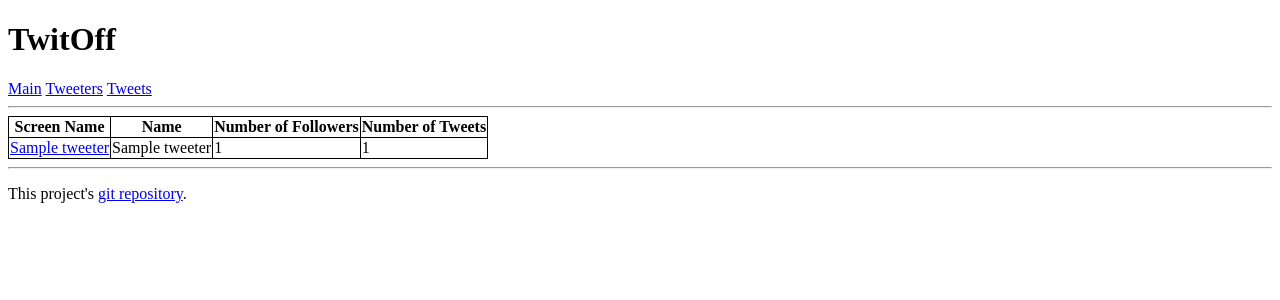
After one commit to jcs-lambda/ds11u3s3-twitoff, a Flask app: page /tweeters/ in a window 1280 px wide. The commit adds this page. Shown: the top 300 px of the page. Run offline with Flask 2, Linux system fonts and the light colour scheme; tables that the repository leaves empty hold one stand-in row (values such as "Sample post"); parts of the project's set-up code (start-up, migrations or seed data) failed here and were passed over.

Commit message:
refactor to use twitter
massive changes to everything.
works:
 - add users to database
 - add tweets to database
 - get embeddings for tweets
doesn't work:
most everything else
needs:
re-arrage, refactor, remove all the junk left in from trying different approaches
error handling

```diff
--- a/twitoff/app.py
+++ b/twitoff/app.py
@@ -8,6 +8,7 @@ from twitoff.models import db, migrate
 from twitoff.routes.home_routes import home_routes
 from twitoff.routes.tweet_routes import tweet_routes
 from twitoff.routes.tweeter_routes import tweeter_routes
+from twitoff.routes.twitter_routes import twitter_routes
 
 DB_FILE = os.path.join(
     os.path.dirname(__file__), '..', 'twitoff.db'
@@ -23,15 +24,14 @@ def create_app():
     app = Flask(__name__)
 
     # configure database
-    # app.config['SQLALCHEMY_DATABASE_URI'] = 'sqlite:///twitoff.db'
-    # app.config['SQLALCHEMY_DATABASE_URI'] = 'sqlite:////Users/guest/lambda/git/ds11u3s3-twitoff/twitoff.db'
     app.config['SQLALCHEMY_DATABASE_URI'] = 'sqlite:///' + DB_FILE
     db.init_app(app)
     migrate.init_app(app, db)
 
     # configure routes
     app.register_blueprint(home_routes)
-    app.register_blueprint(tweet_routes)
-    app.register_blueprint(tweeter_routes)
+    # app.register_blueprint(tweet_routes)
+    # app.register_blueprint(tweeter_routes)
+    app.register_blueprint(twitter_routes)
 
     return app
--- a/twitoff/routes/tweet_routes.py
+++ b/twitoff/routes/tweet_routes.py
@@ -4,7 +4,7 @@ import os
 
 from flask import Blueprint, render_template, send_from_directory
 
-from twitoff.models import Tweet, db, get_all
+from twitoff.models import Tweet, db
 
 tweet_routes = Blueprint('tweet_routes', __name__)
 
--- /dev/null
+++ b/twitoff/routes/twitter_routes.py
@@ -0,0 +1,67 @@
+"""Twitter routes (FLASK)."""
+
+from flask import Blueprint, render_template
+
+from twitoff.basilica_service import basilica_api
+from twitoff.models import Tweeter, Tweet, db, create_tweet, create_tweeter
+from twitoff.twitter_service import twitter_api, get_user, get_timeline
+
+twitter_routes = Blueprint('twitter_routes', __name__)
+
+
+@twitter_routes.route('/tweeters/')
+def get_all_tweeters():
+    tweeters = []
+    all_tweeters = Tweeter.query.all()
+    for tweeter in all_tweeters:
+        t = tweeter.__dict__
+        del t['_sa_instance_state']
+        tweeters.append(t)
+    return render_template(
+        'tweeter.html',
+        tweeters=tweeters
+    )
+
+
+@twitter_routes.route('/tweeters/<screen_name>')
+def get_tweeter(screen_name=None):
+    tweets = []
+    tweeter = Tweeter.query.filter_by(screen_name=screen_name).first()
+    if tweeter is None:
+        user = get_user(screen_name=screen_name)
+        if user is not None:
+            new_tweeter = Tweeter(
+                screen_name=user.screen_name,
+                name=user.name,
+                id=user.id,
+                id_str=user.id_str,
+                followers_count=user.followers_count,
+                statuses_count=user.statuses_count
+            )
+            db.session.add(new_tweeter)
+            db.session.commit()
+            tweeter = Tweeter.query.filter_by(screen_name=screen_name).first()
+    if tweeter is not None:
+        tweeter = tweeter.__dict__
+        del tweeter['_sa_instance_state']
+        if Tweet.query.filter_by(tweeter_id=tweeter['id']).first() is None:
+            timeline = get_timeline(tweeter['screen_name'])
+            for tweet in timeline:
+                tweets.append(tweet.full_text)
+                tweet = Tweet(
+                    id=tweet.id,
+                    id_str=tweet.id_str,
+                    text=tweet.full_text,
+                    tweeter_id=tweeter['id'],
+                    embedding=list(basilica_api().embed_sentence(tweet.full_text))
+                )
+                db.session.add(tweet)
+            db.session.commit()
+        else:
+            for tweet in Tweet.query.filter_by(tweeter_id=tweeter['id']).all():
+                tweets.append(tweet.text)
+    return render_template(
+        'tweeter.html',
+        tweeter=tweeter,
+        tweets=tweets
+    )
--- /dev/null
+++ b/twitoff/templates/layout.html
@@ -0,0 +1,37 @@
+<!DOCTYPE html>
+<html lang="en">
+<head>
+    <meta charset="UTF-8">
+    <meta name="viewport" content="width=device-width, initial-scale=1.0">
+    <title>TwitOff{% if title %} - {{ title }}{% endif %}</title>
+    <style>
+table, th, td {
+    border: 1px solid black;
+    border-collapse: collapse;
+}
+    </style>
+</head>
+<body>
+    <div id="header">
+        <h1>TwitOff{% if title %} - {{ title }}{% endif %}</h1>
+        <a href="/">Main</a> <a href="/tweeters">Tweeters</a> <a href="/tweets">Tweets</a>
+        <hr>
+    </div>
+    <div id="content">
+        {% block content %}
+        {% endblock %}
+    </div>
+    {% if messages %}
+    <div id="messages">
+        <hr>
+        {% for message in messages %}
+        <p>{{ message }}</p>
+        {% endfor %}
+    </div>
+    {% endif %}
+    <div id="footer">
+        <hr>
+        <p>This project's <a href="https://github.com/jcs-lambda/ds11u3s3-twitoff">git repository</a>.</p>
+    </div>
+</body>
+</html>
--- a/twitoff/templates/tweeter.html
+++ b/twitoff/templates/tweeter.html
@@ -1,63 +1,43 @@
-<!DOCTYPE html>
-<html lang="en">
-<head>
-    <meta charset="UTF-8">
-    <meta name="viewport" content="width=device-width, initial-scale=1.0">
-    <title>Tweeter</title>
-    <style>
-table, th, td {
-    border: 1px solid black;
-    border-collapse: collapse;
-}
-    </style>
-</head>
-<body>
-    <h1><a href="/">TwitOff</a> - Tweeter</h1>
-    {% if tweeters %}
+{% extends "layout.html" %}
+
+{% block content %}
+{% if tweeter %}
+<h2>{{ tweeter['screen_name'] }}</h2>
+<p>Name: {{ tweeter['name'] }}</p>
+<p>Number of followers: {{ tweeter['followers_count'] }}</p>
+<p>Number of tweets: {{ tweeter['statuses_count'] }}</p>
+    {% if tweets %}
+    <h3>Stored tweets</h3>
+    <ul>
+        {% for tweet in tweets %}
+        <li><p>{{ tweet }}</p></li>
+        {% endfor %}
+    </ul>
+    {% endif %}
+{% elif tweeters %}
 <table>
-        <caption>Known Tweeters</caption>
     <thead>
         <tr>
-                <th>Handle</th>
+            <th>Screen Name</th>
             <th>Name</th>
+            <th>Number of Followers</th>
             <th>Number of Tweets</th>
         </tr>
     </thead>
     <tbody>
         {% for tweeter in tweeters %}
         <tr>
-                <td>
-                    <a href="{{ tweeter['tweeter_url'] }}">
-                        {{ tweeter['handle'] }}
-                    </a>
-                </td>
+            <td><a href="/tweeters/{{ tweeter['screen_name'] }}">
+                {{ tweeter['screen_name'] }}
+            </a></td>
             <td>{{ tweeter['name'] }}</td>
-                <td>{{ tweeter['num_tweets'] }}</td>
+            <td>{{ tweeter['followers_count'] }}</td>
+            <td>{{ tweeter['statuses_count'] }}</td>
         </tr>
         {% endfor %}
     </tbody>
 </table>
-    <p>
-        <a href="javascript:alert('TO DO');">Reset Tweeters</a>
-    </p>
 {% else %}
-    <p>No known tweeters</p>
+<h2>No tweeters in database.</h2>
 {% endif %}
-    <p>
-        <form action="/tweeter" method="POST">
-            <label for="handle">New tweeter handle:</label>
-            <input type="text" name="handle"
-                maxlength="15" pattern="^[a-zA-Z0-9_]+$"
-                title="max 15 alpha-numeric and _ characters"
-                required
-            >
-        </form>
-    </p>
-    {% if messages %}
-    <hr>
-    {% for message in messages %}
-    <p>{{ message }}</p>
-    {% endfor %}
-    {% endif %}
-</body>
-</html>
+{% endblock %}
```
Also changed, not shown: twitoff/models.py (+32 -17 lines), twitoff/routes/home_routes.py (+9 -1 lines), twitoff/templates/_tweeter.html (added, +63 -0 lines), twitoff/templates/home.html (+32 -18 lines), twitoff/twitter_service.py (+60 -0 lines), twitoff/templates/_tweet.html (renamed from twitoff/templates/tweet.html). Lines whose indentation alone changed are shown as unchanged.
